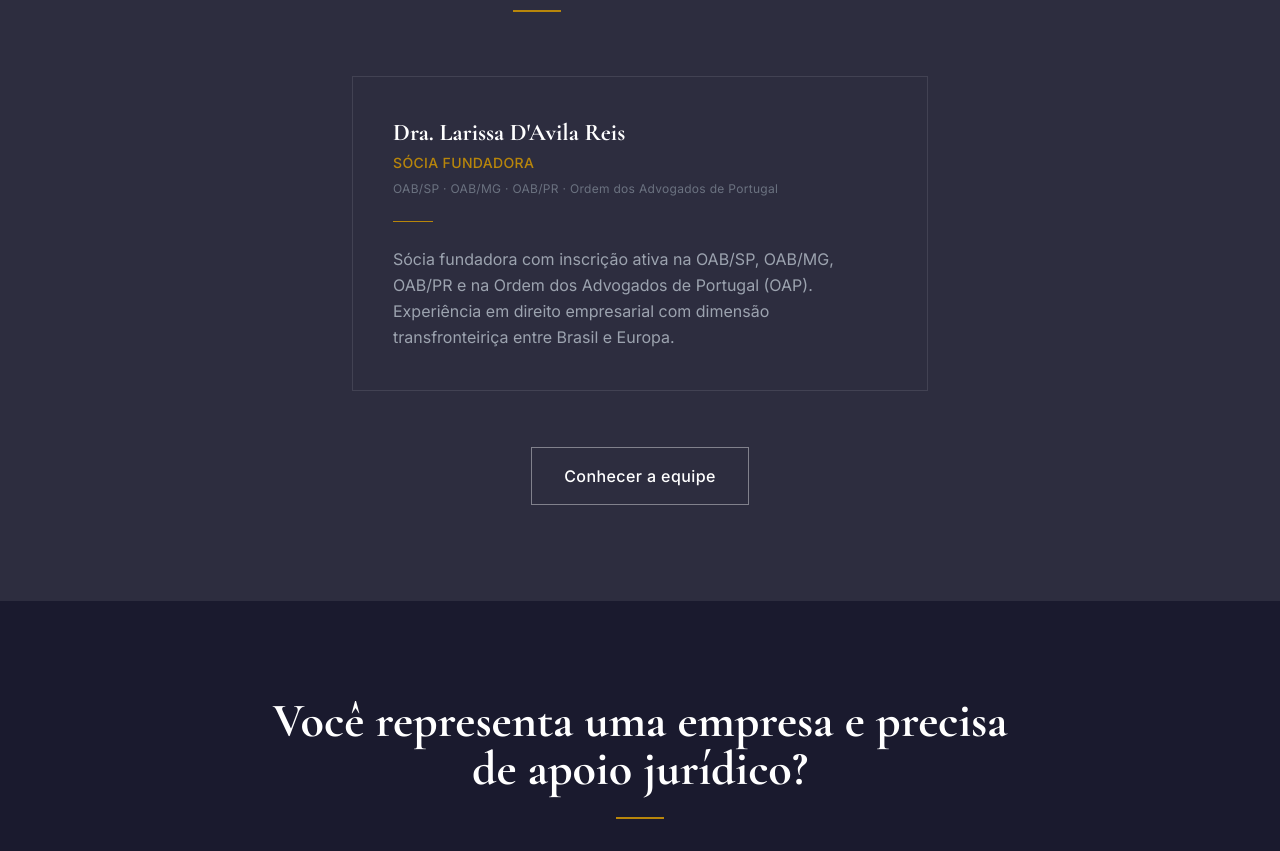
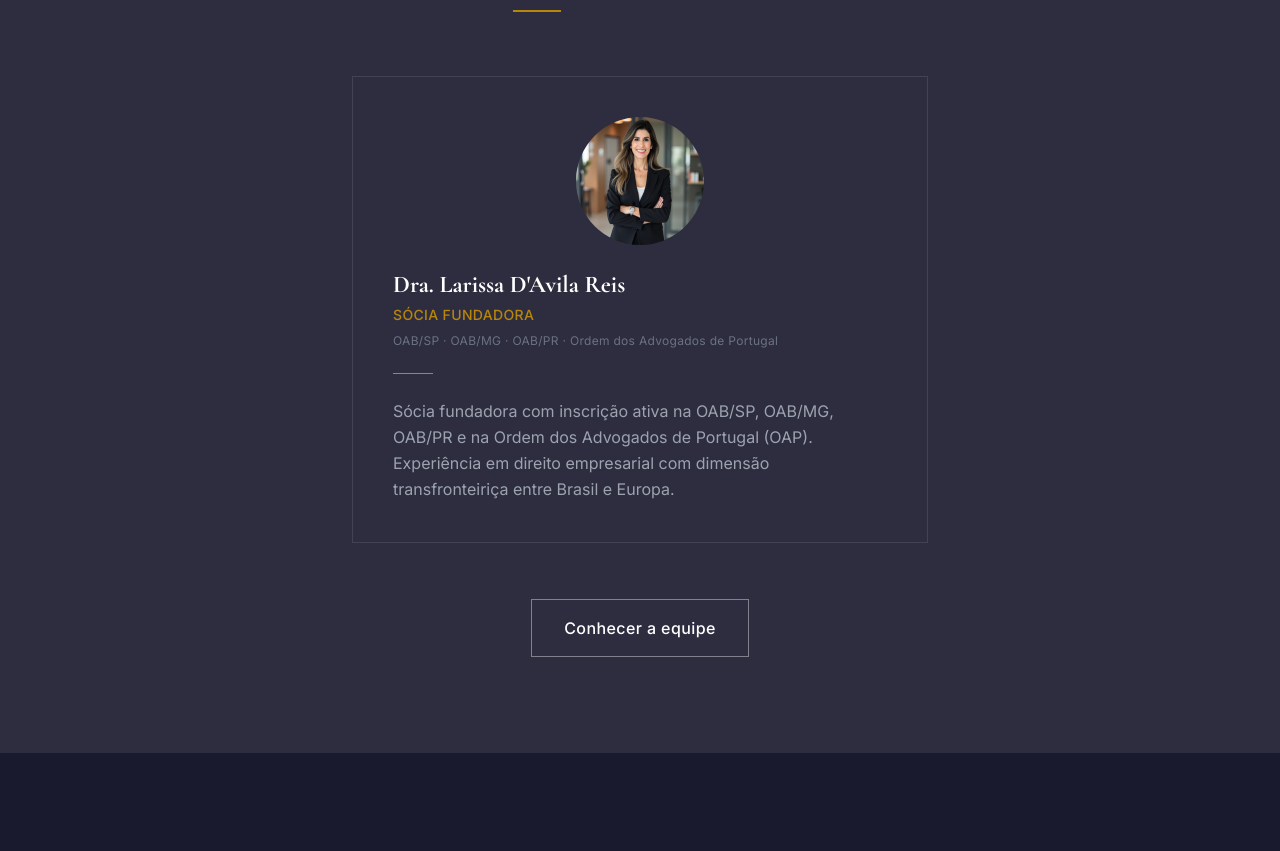
Before and after one commit to talktorobson/prima-facie, a Next.js app: page / in a window 1280 px wide. Shown: the part 5625-6476 px from the top of the page. Built offline with nearby package versions, Linux system fonts and the light colour scheme; no server answers.

Commit message:
feat: add Dra. Larissa photo with round mask to founders and about page
Copy headshot to public/, replace initials placeholder on /sobre with
actual photo, and add round-masked photo above profile card in the
landing page founders section.

```diff
--- a/app/sobre/page.tsx
+++ b/app/sobre/page.tsx
@@ -156,8 +156,13 @@ export default function SobrePage() {
             <ScrollReveal delay="100ms">
               <div className="mt-16 flex justify-center">
                 <div className="text-center">
-                  <div className="w-24 h-24 bg-landing-charcoal rounded-full mx-auto mb-4 flex items-center justify-center">
-                    <span className="text-white font-serif font-bold text-xl">LDR</span>
+                  <div className="w-24 h-24 rounded-full overflow-hidden mx-auto mb-4">
+                    {/* eslint-disable-next-line @next/next/no-img-element */}
+                    <img
+                      src="/larissa-davila-reis.jpg"
+                      alt="Dra. Larissa D'Avila Reis"
+                      className="w-full h-full object-cover object-top"
+                    />
                   </div>
                   <h3 className="text-lg font-serif font-semibold text-landing-ink">
                     Dra. Larissa D&apos;Avila Reis
--- a/components/landing/founders.tsx
+++ b/components/landing/founders.tsx
@@ -23,6 +23,14 @@ export default function Founders() {
         <div className="max-w-xl mx-auto">
           <ScrollReveal>
             <div className="border border-white/10 p-8 md:p-10">
+              <div className="w-32 h-32 rounded-full overflow-hidden mx-auto mb-6">
+                {/* eslint-disable-next-line @next/next/no-img-element */}
+                <img
+                  src="/larissa-davila-reis.jpg"
+                  alt="Dra. Larissa D'Avila Reis"
+                  className="w-full h-full object-cover object-top"
+                />
+              </div>
               <h3 className="text-2xl font-serif font-bold text-white mb-1">
                 {founder.name}
               </h3>
```
Also changed, not shown: public/larissa-davila-reis.jpg (added).
